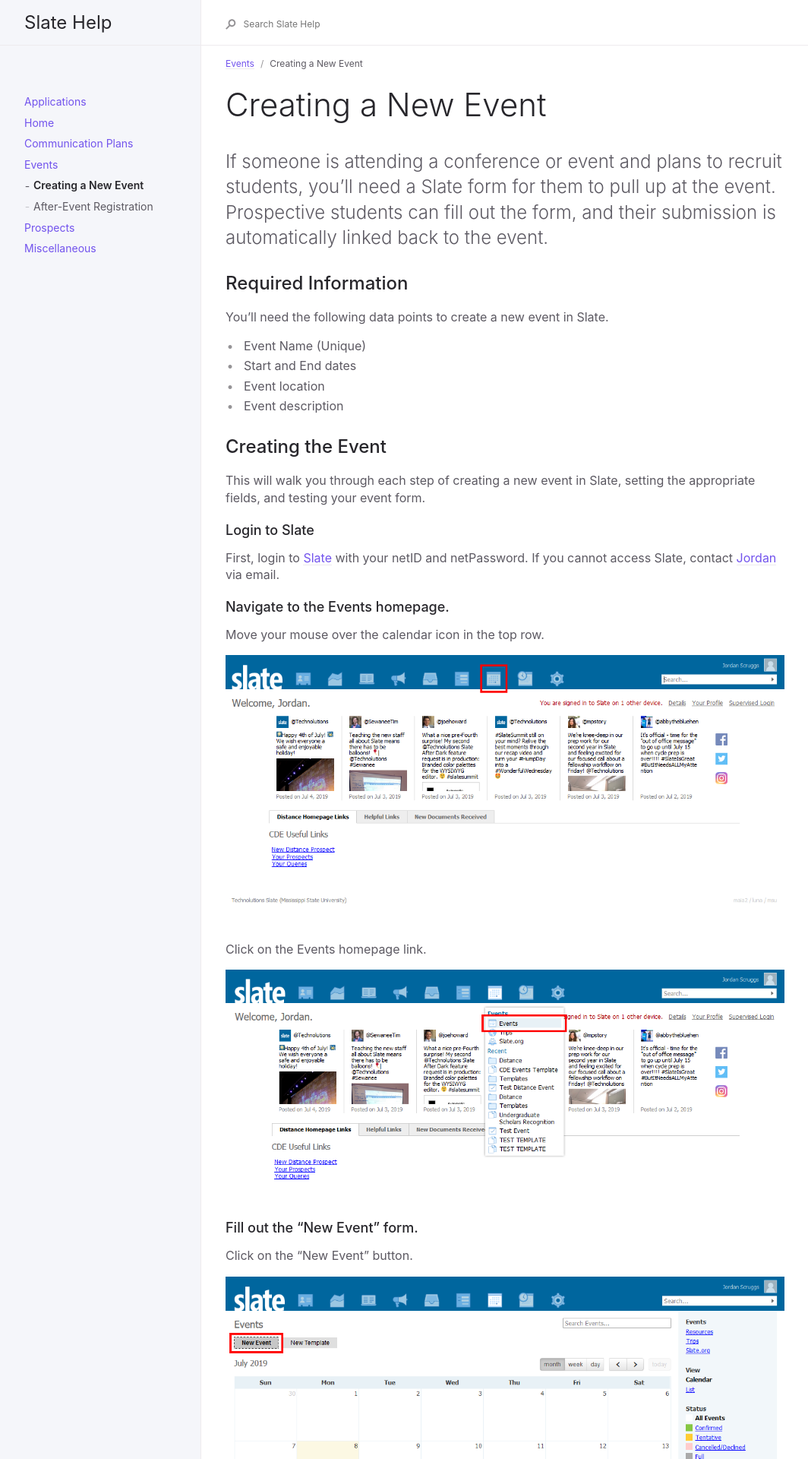
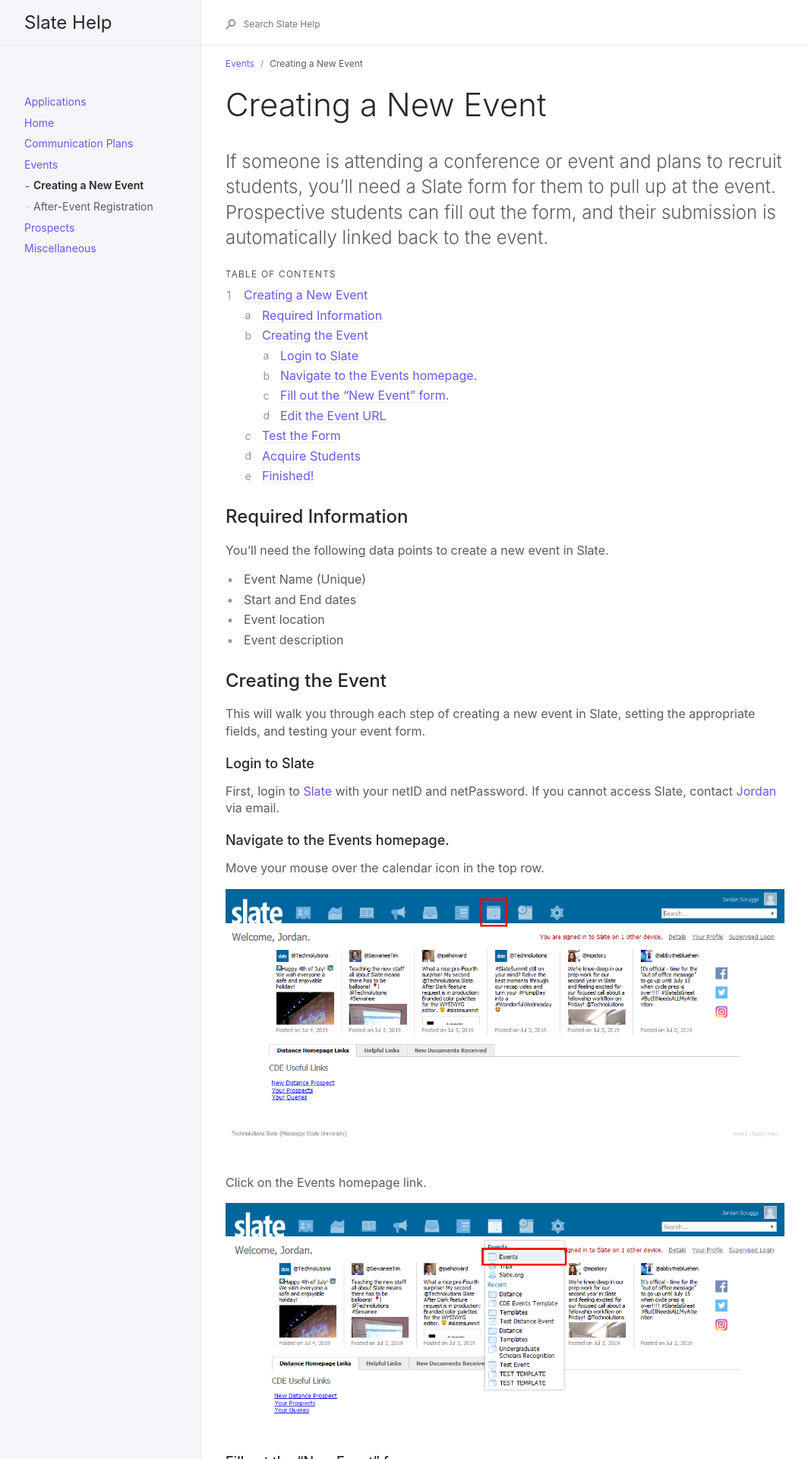
Before and after one commit to oretoise/docs, a Jekyll site: the page built from _docs/events/new-event.md, in a window 1280 px wide. Shown: the top 1920 px of the page at 76% size, without its empty margins (91-1155 px from the left). Built offline with Jekyll 4.4.1, drawn with Linux system fonts in a browser that asks for light colours; some of the changed text lies outside the part shown.

Commit message:
Add TOC to event pages

```diff
--- a/_docs/events/new-event.md
+++ b/_docs/events/new-event.md
@@ -12,6 +12,12 @@ nav_order: 1
 
 If someone is attending a conference or event and plans to recruit students, you'll need a Slate form for them to pull up at the event. Prospective students can fill out the form, and their submission is automatically linked back to the event.
 {: .fs-6 .fw-300 }
+
+## Table of contents
+{: .no_toc .text-delta }
+
+1. TOC
+{:toc}
 
 ## Required Information
 You'll need the following data points to create a new event in Slate.
```
Also changed, not shown: _docs/events/after-event.md (+6 -0 lines).
